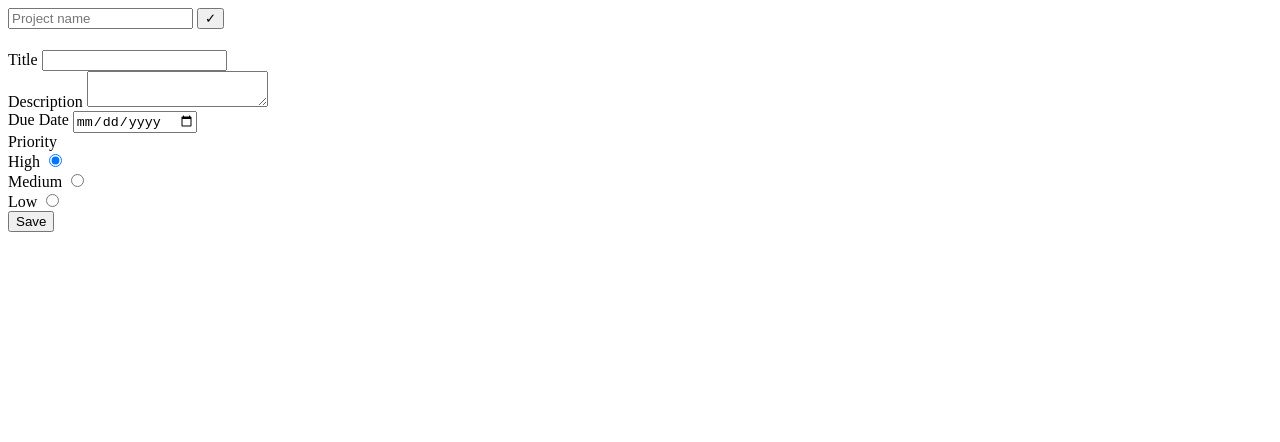
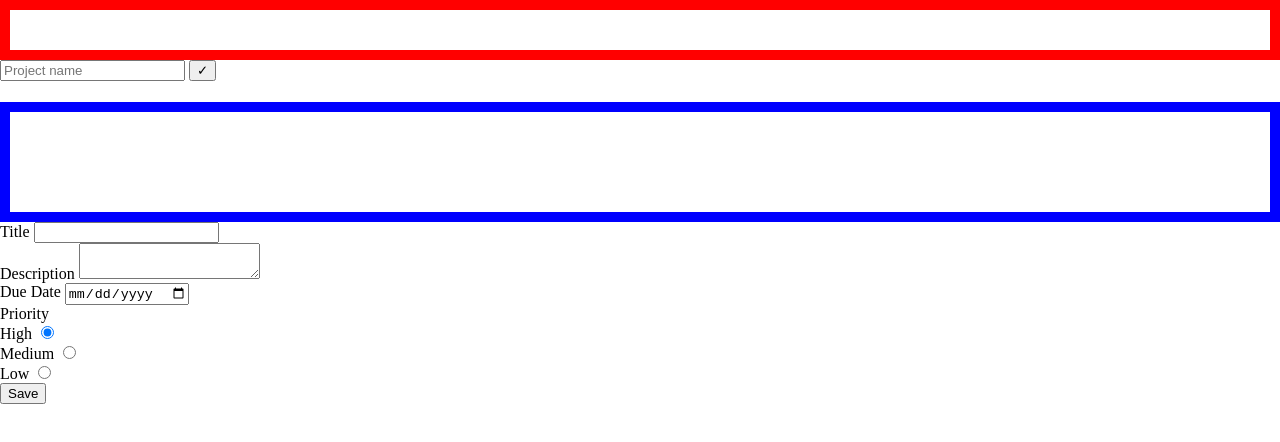
Before and after one commit to WinterCore/microverse-todolist, a website built with webpack: page src/index.html in a window 1280 px wide. Built offline with nearby package versions, Linux system fonts and the light colour scheme.

Commit message:
Add basic styling

```diff
--- a/public/main.css
+++ b/public/main.css
@@ -1,4 +1,24 @@
 * {
-
   box-sizing: border-box;
 }
+
+html,
+body {
+  margin: 0;
+  min-height: 100vh;
+}
+
+#projects {
+  padding: 20px;
+  border: 10px solid red;
+}
+
+#todos {
+  padding: 50px;
+  border: 10px solid blue;
+}
+
+
+.todo.priority-1 { background: #FF9B73; }
+.todo.priority-2 { background: #B692FE; }
+.todo.priority-3 { background: #E4EE90; }
```
